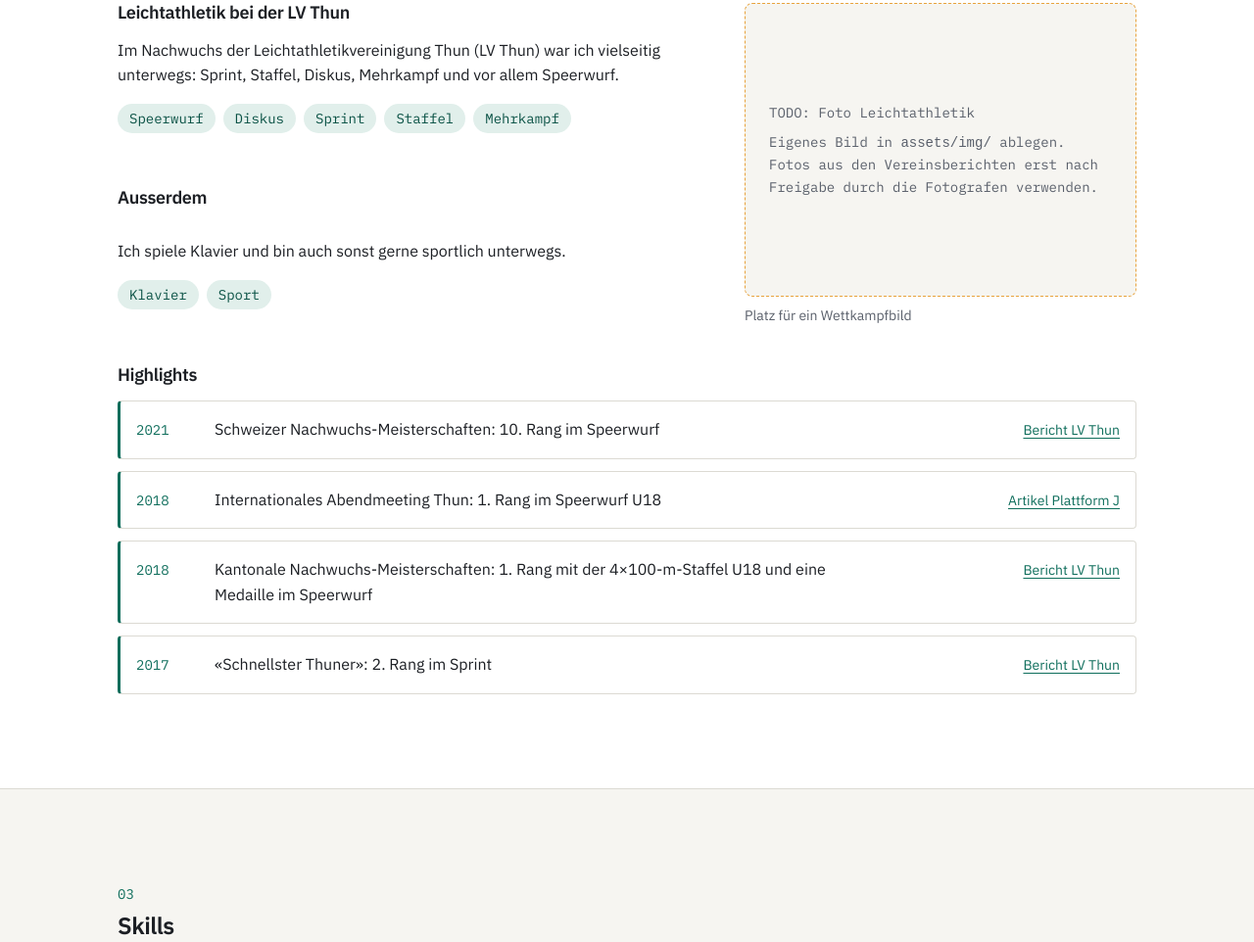
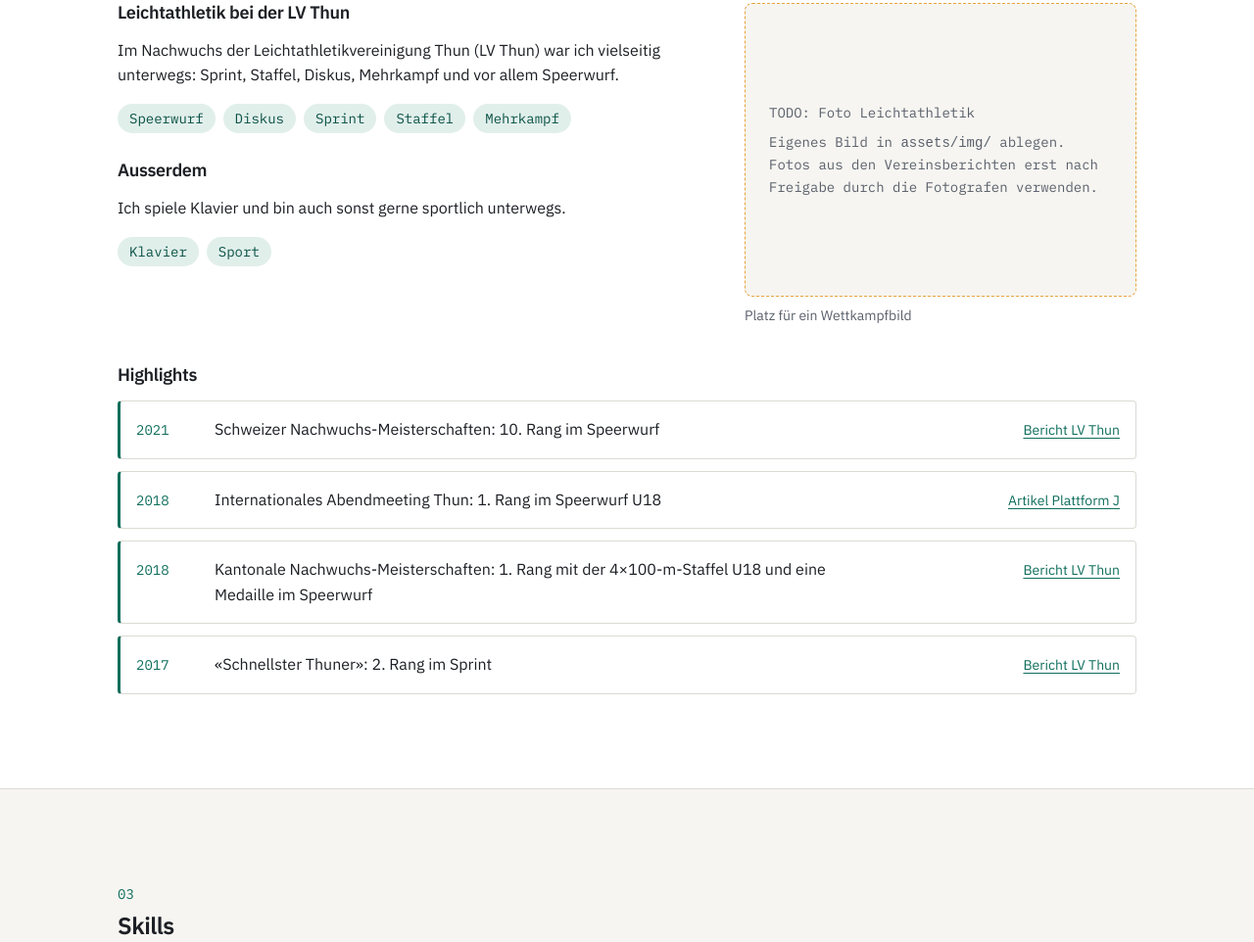
Before and after one commit to martd13/portfolio-page, a plain HTML site: page index.html in a window 1280 px wide. Shown: the part 1579-2541 px from the top of the page at 98% size. Drawn offline with Linux system fonts and the light colour scheme.

Commit message:
fix: restore hobby spacing rule lost in merge
Co-Authored-By: Claude Opus 5.5 <noreply@anthropic.com>
Claude-Session: https://claude.ai/code/session_01SP9FL1umxtRzXzpSisLLbW

```diff
--- a/css/components.css
+++ b/css/components.css
@@ -261,3 +261,8 @@
 .contact-card__text {
     color: var(--color-text-muted);
 }
+
+/* Im Textblock sorgt bereits das Flex-gap für Abstand */
+.hobby__text .hobby__subtitle--spaced {
+    margin-block: var(--space-sm) 0;
+}
```
